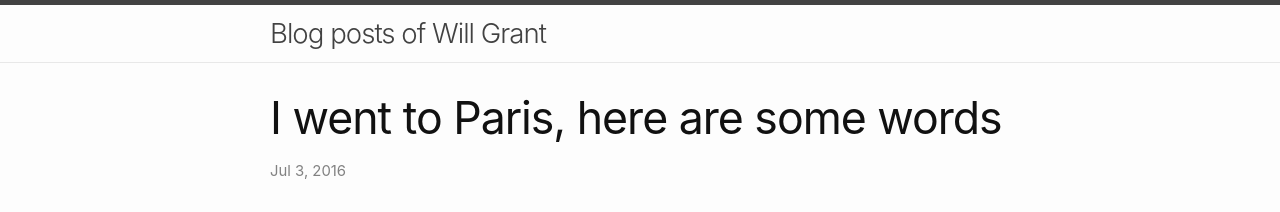
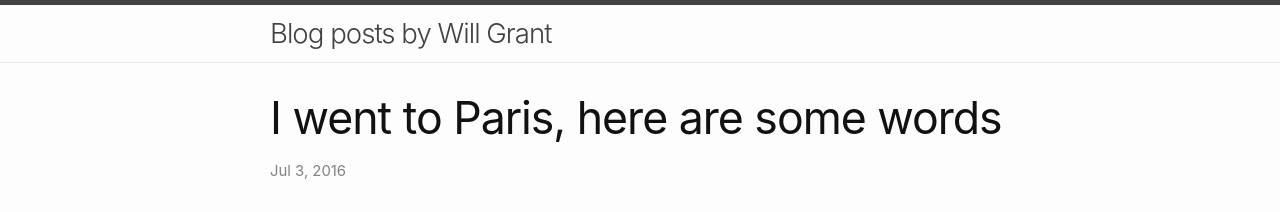
Before and after one commit to wgx/blog.willgrant.org, a Jekyll site: the page built from _posts/2016-07-03-i-went-to-paris-startup-scene.markdown, in a window 1280 px wide. Shown: the top 212 px of the page. Built offline with Jekyll 4.4.1, drawn with Linux system fonts in a browser that asks for light colours.

Commit message:
make it work

```diff
--- a/_config.yml
+++ b/_config.yml
@@ -1,4 +1,4 @@
-title: Blog posts of Will Grant
+title: Blog posts by Will Grant
 description: >
   Will is a product designer and user experience professional with over 20 years experience overseeing the design, information architecture and usability of web and mobile products that have reached over a billion users.
 show_excerpts: true
--- a/_layouts/home.html
+++ b/_layouts/home.html
@@ -32,7 +32,7 @@
           </a>
         </h3>
         {%- if site.show_excerpts -%}
-          {{ post.excerpt }}
+          {{ post.content | strip_html | truncatewords: 50 }}
         {%- endif -%}
       </li>
       {%- endfor -%}
```
